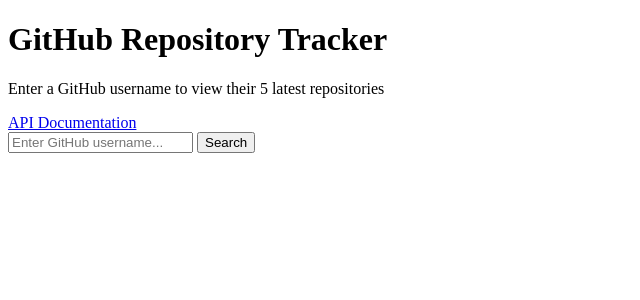
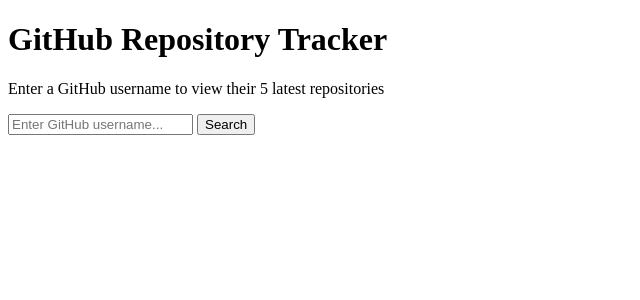
Before and after one commit to douglasyabuki/github-users-repos, a FastAPI app: page / in a window 1280 px wide. Shown: the top 300 px of the page, without its empty margins (0-640 px from the left). Run offline with FastAPI, Linux system fonts and the light colour scheme.

Commit message:
Update: Temporarily commented-out API documentation section from the main page

```diff
--- a/templates/index.html
+++ b/templates/index.html
@@ -10,9 +10,9 @@
       <header>
         <h1>GitHub Repository Tracker</h1>
         <p>Enter a GitHub username to view their 5 latest repositories</p>
-        <div class="api-docs">
+        <!-- <div class="api-docs">
           <a href="/docs" target="_blank">API Documentation</a>
-        </div>
+        </div> -->
       </header>
 
       <main>
```
